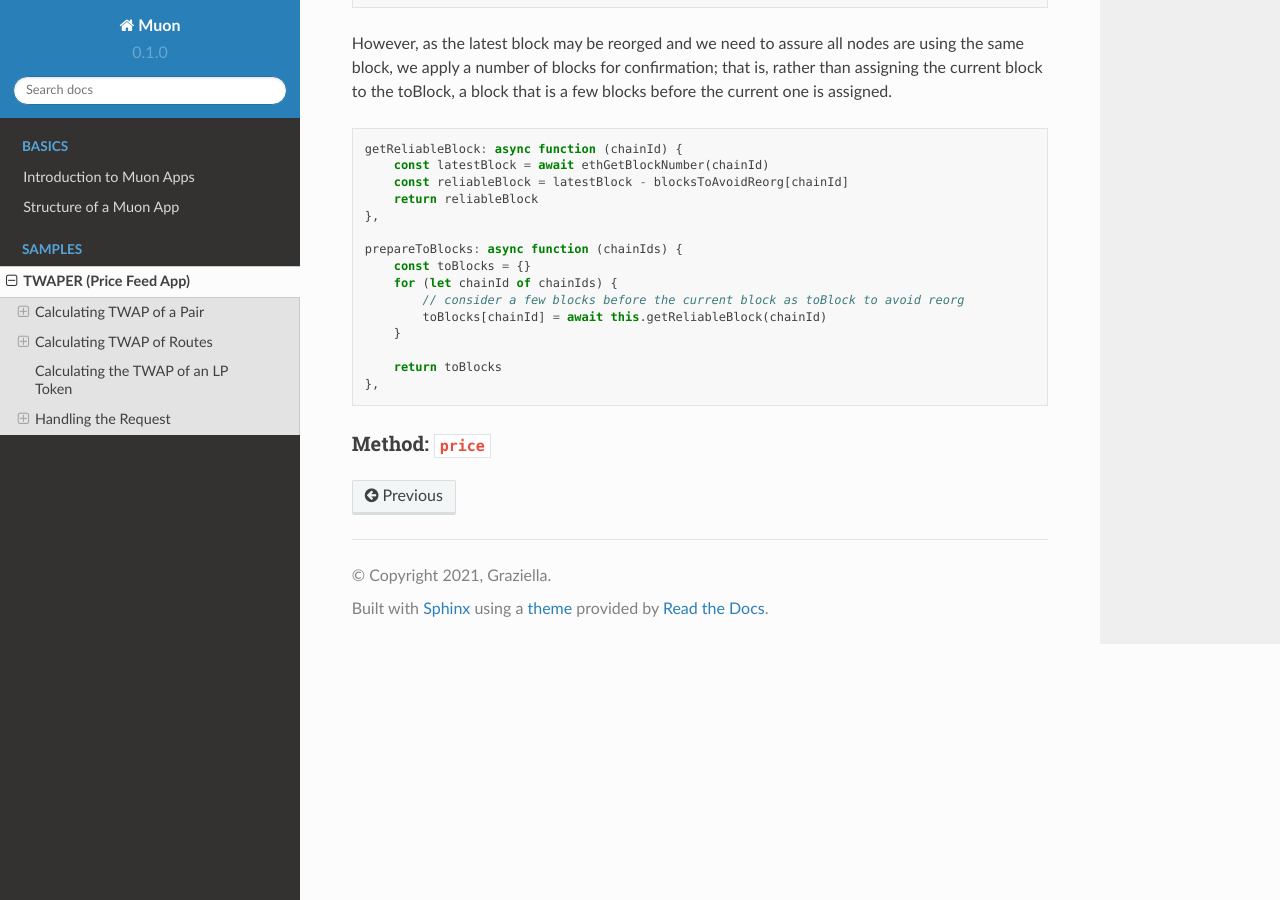
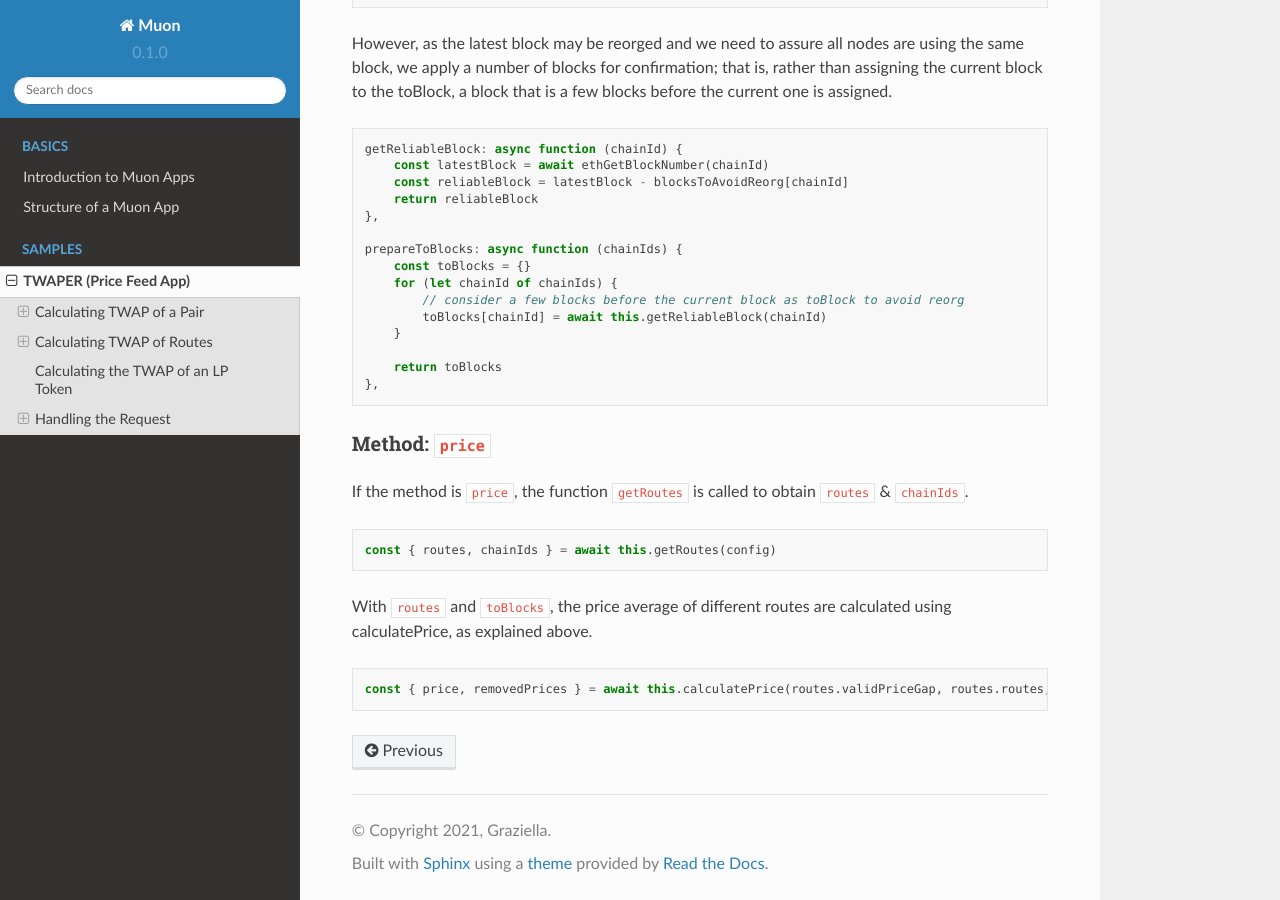
Before and after one commit to abramsymons/rtd-muon, a Sphinx documentation site: the page built from docs/source/twaper.rst, in a window 1280 px wide and 900 px high, scrolled down 12670 px. Built offline with Sphinx 7.4.7 and the Read the Docs theme 2.0.0, drawn with Linux system fonts in a browser that asks for light colours.

Commit message:
Update twaper.rst

```diff
--- a/docs/source/twaper.rst
+++ b/docs/source/twaper.rst
@@ -528,3 +528,15 @@ However, as the latest block may be reorged and we need to assure all nodes are
 
 Method: ``price``
 =================
+
+If the method is ``price``, the function ``getRoutes`` is called to obtain ``routes`` & ``chainIds``.
+
+.. code-block:: javascript
+
+    const { routes, chainIds } = await this.getRoutes(config)
+
+With ``routes`` and ``toBlocks``, the price average of different routes are calculated using calculatePrice, as explained above.
+
+.. code-block:: javascript
+
+    const { price, removedPrices } = await this.calculatePrice(routes.validPriceGap, routes.routes, toBlocks)
```
